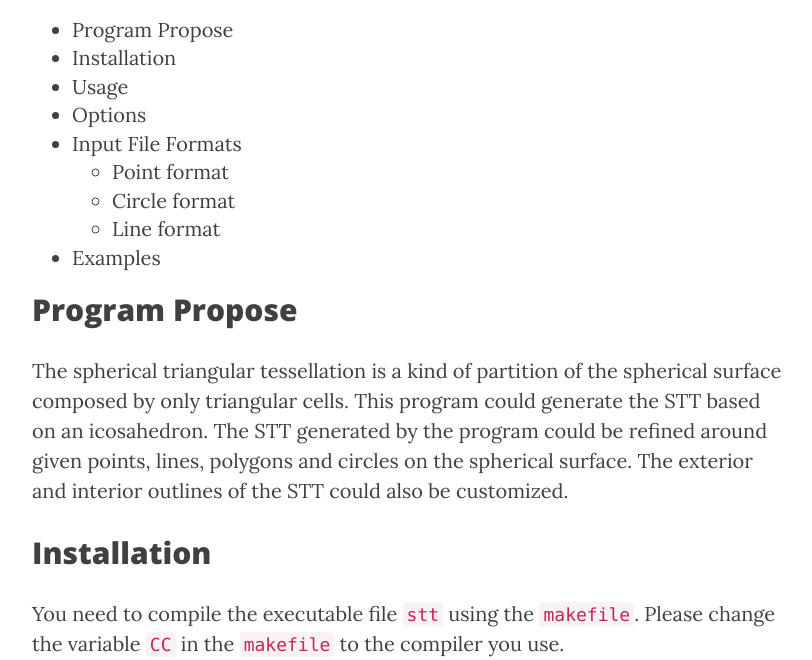
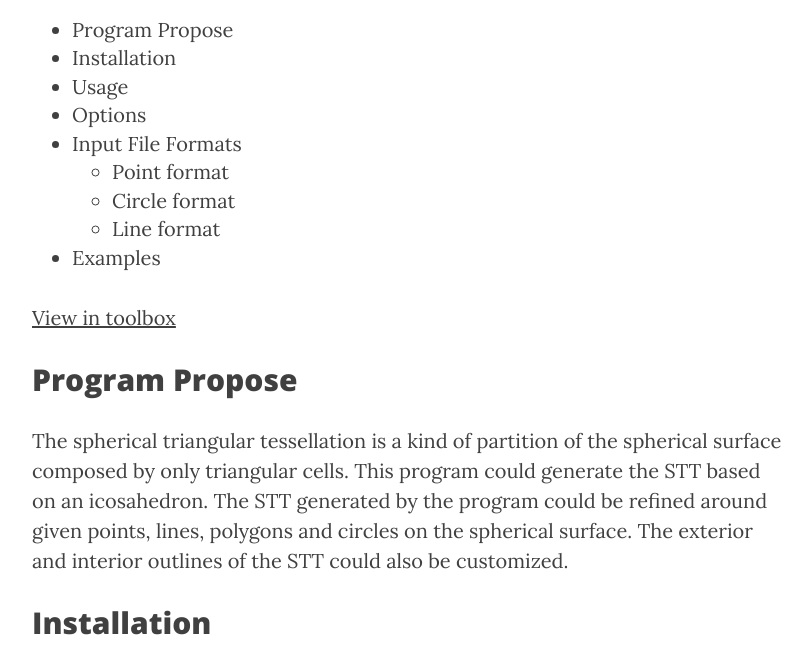
Before and after one commit to YiZhangCUG/YiZhangCUG.github.io, a Jekyll site: the page built from _posts/2018-12/2018-12-29-spherical-triangular-tessellation-generator.md, in a window 1280 px wide and 900 px high, cut to the strip 240-900 px from the top of the window. Shown: the whole strip, without its empty margins (233-1045 px from the left). Built offline with Jekyll 4.4.1, drawn with Linux system fonts in a browser that asks for light colours; nearby versions of some CDN libraries.

Commit message:
Update 2018-12-29-spherical-triangular-tessellation-generator.md

```diff
--- a/_posts/2018-12/2018-12-29-spherical-triangular-tessellation-generator.md
+++ b/_posts/2018-12/2018-12-29-spherical-triangular-tessellation-generator.md
@@ -13,6 +13,7 @@ header-img: "img/light.jpeg"
 {:toc}
 
 
+[View in toolbox](https://yizhangcug.github.io/Toolbox/2018/12/29/spherical-triangular-tessellation-generator.html)
 
 ## Program Propose
 
```
